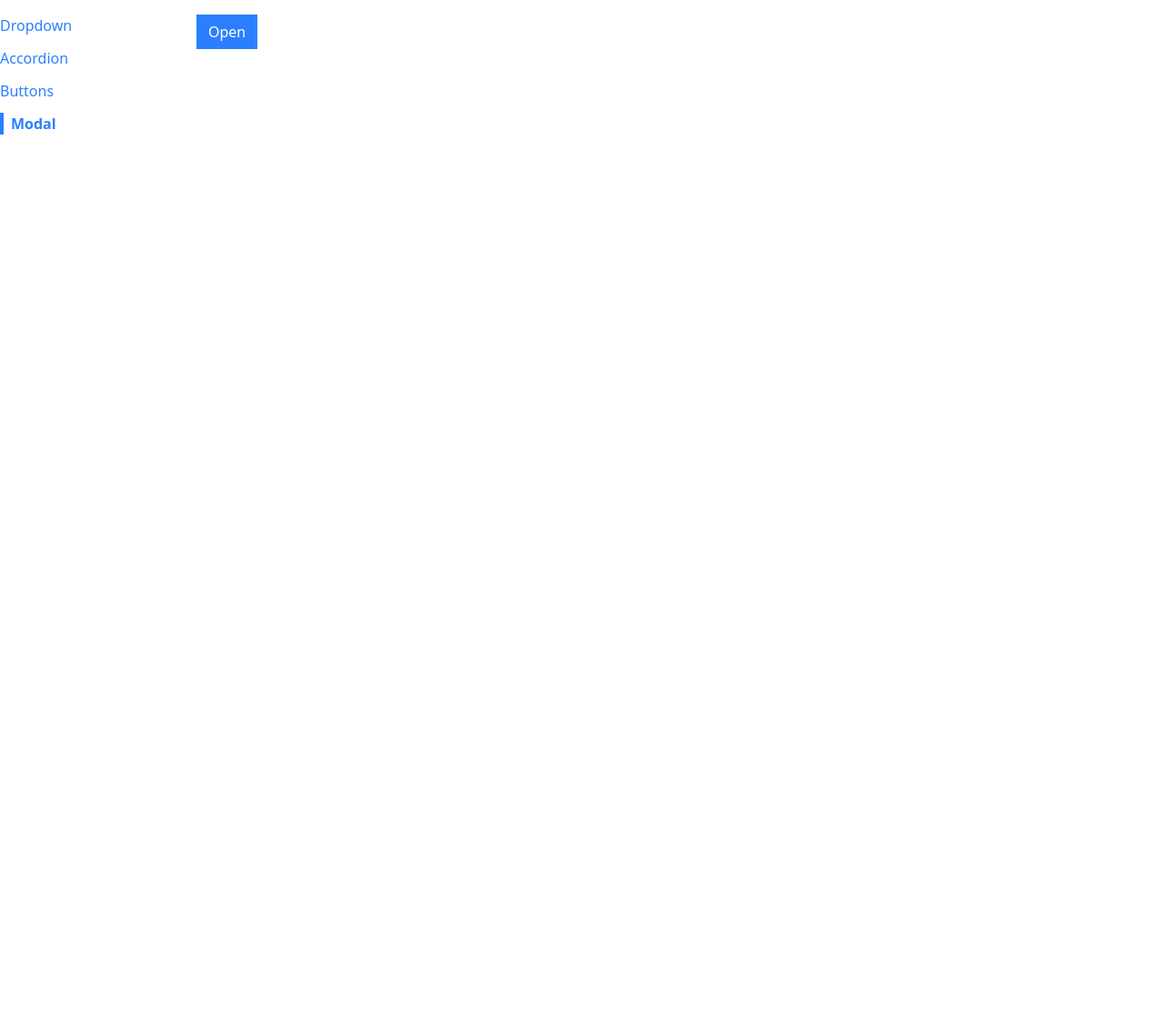
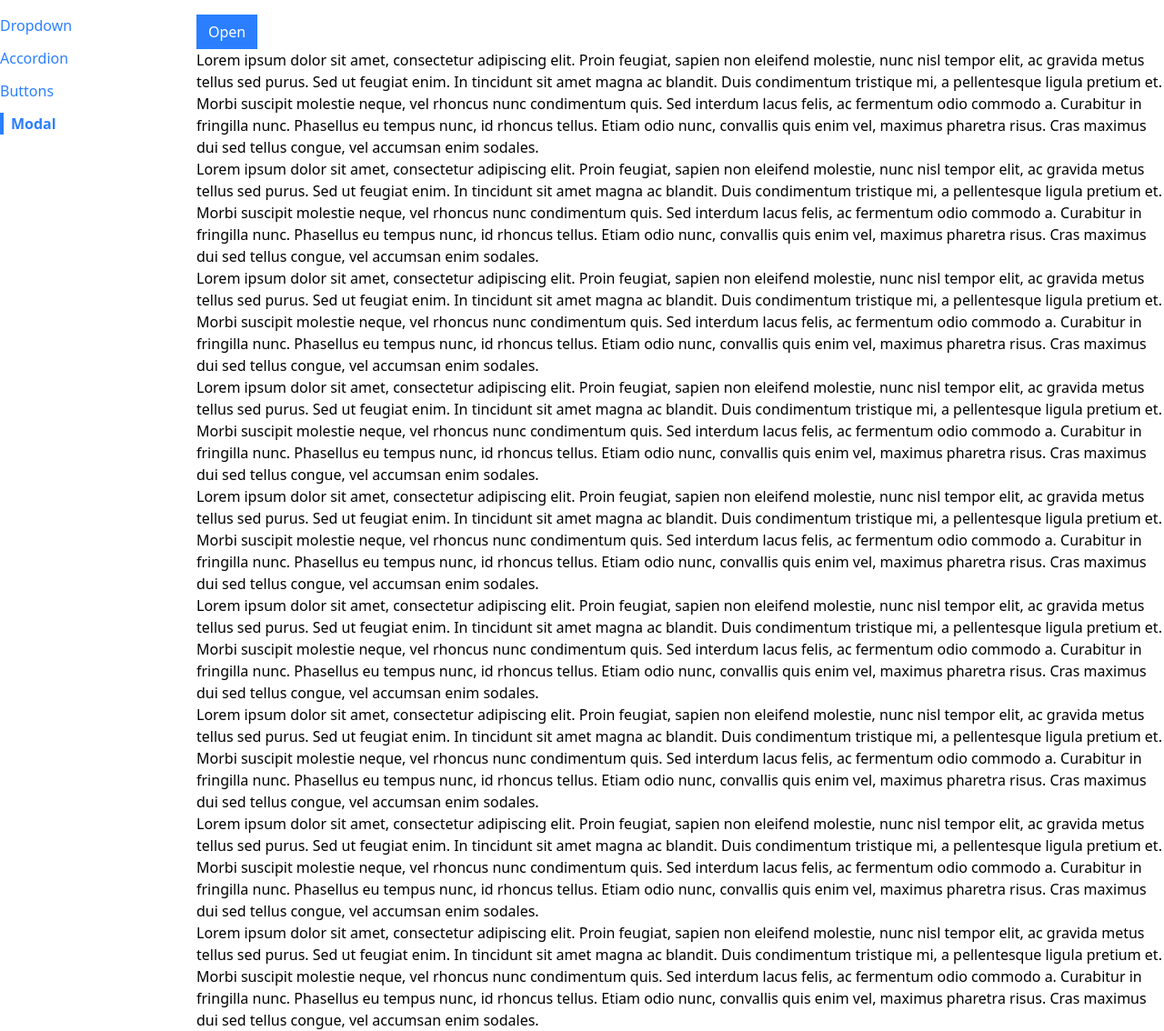
Before and after one commit to MahmoudFawzyHelmy/comps, a React (Vite) app: page /modal in a window 1280 px wide. Shown: the whole page at 91% size. Before the commit the page ends 800 px from the top, so only its background shows below. Built offline with nearby package versions, Linux system fonts and the light colour scheme.

Commit message:
final update for modal

```diff
--- a/src/components/Modal.js
+++ b/src/components/Modal.js
@@ -1,14 +1,23 @@
 import ReactDOM from "react-dom";
-import Button from "./Button";
+
+import { useEffect } from "react";
 
 export default function Modal({ onClose  , children , actionBar }) {
+  useEffect(() => {
+    document.body.classList.add("overflow-hidden");
+
+    return () => {
+      document.body.classList.remove("overflow-hidden");
+    };
+  }, []);
+
   return ReactDOM.createPortal(
     <div>
       <div
-        className="absolute inset-0 bg-gray-300 opacity-80"
+        className="fixed inset-0 bg-gray-300 opacity-80"
         onClick={onClose}
       ></div>
-      <div className="absolute inset-40 p-10 bg-white">
+      <div className="fixed inset-40 p-10 bg-white">
         <div className="flex flex-col justify-between h-full">
           {children}
           <div  className="flex justify-end"> {actionBar}</div>
--- a/src/pages/ModalPage.js
+++ b/src/pages/ModalPage.js
@@ -1,9 +1,10 @@
-import { useState } from "react";
+import {  useState } from "react";
 import Button from "../components/Button";
 import Modal from "../components/Modal";
 
 export default function ModalPage() {
   const [showModal, setShowModal] = useState(false);
+
   const handleClick = () => {
     setShowModal(true);
   };
@@ -16,10 +17,116 @@ export default function ModalPage() {
         Open
       </Button>
       {showModal && (
-        <Modal onClose={handleClose} actionBar={<Button primary onClick={handleClose}>I Accept</Button>}>
+        <Modal
+          onClose={handleClose}
+          actionBar={
+            <Button primary onClick={handleClose}>
+              I Accept
+            </Button>
+          }
+        >
           <p> here is an important agreement for u to accept</p>
         </Modal>
       )}
+      <p>
+        Lorem ipsum dolor sit amet, consectetur adipiscing elit. Proin feugiat,
+        sapien non eleifend molestie, nunc nisl tempor elit, ac gravida metus
+        tellus sed purus. Sed ut feugiat enim. In tincidunt sit amet magna ac
+        blandit. Duis condimentum tristique mi, a pellentesque ligula pretium
+        et. Morbi suscipit molestie neque, vel rhoncus nunc condimentum quis.
+        Sed interdum lacus felis, ac fermentum odio commodo a. Curabitur in
+        fringilla nunc. Phasellus eu tempus nunc, id rhoncus tellus. Etiam odio
+        nunc, convallis quis enim vel, maximus pharetra risus. Cras maximus dui
+        sed tellus congue, vel accumsan enim sodales.
+      </p>
+      <p>
+        Lorem ipsum dolor sit amet, consectetur adipiscing elit. Proin feugiat,
+        sapien non eleifend molestie, nunc nisl tempor elit, ac gravida metus
+        tellus sed purus. Sed ut feugiat enim. In tincidunt sit amet magna ac
+        blandit. Duis condimentum tristique mi, a pellentesque ligula pretium
+        et. Morbi suscipit molestie neque, vel rhoncus nunc condimentum quis.
+        Sed interdum lacus felis, ac fermentum odio commodo a. Curabitur in
+        fringilla nunc. Phasellus eu tempus nunc, id rhoncus tellus. Etiam odio
+        nunc, convallis quis enim vel, maximus pharetra risus. Cras maximus dui
+        sed tellus congue, vel accumsan enim sodales.
+      </p>
+      <p>
+        Lorem ipsum dolor sit amet, consectetur adipiscing elit. Proin feugiat,
+        sapien non eleifend molestie, nunc nisl tempor elit, ac gravida metus
+        tellus sed purus. Sed ut feugiat enim. In tincidunt sit amet magna ac
+        blandit. Duis condimentum tristique mi, a pellentesque ligula pretium
+        et. Morbi suscipit molestie neque, vel rhoncus nunc condimentum quis.
+        Sed interdum lacus felis, ac fermentum odio commodo a. Curabitur in
+        fringilla nunc. Phasellus eu tempus nunc, id rhoncus tellus. Etiam odio
+        nunc, convallis quis enim vel, maximus pharetra risus. Cras maximus dui
+        sed tellus congue, vel accumsan enim sodales.
+      </p>
+      <p>
+        Lorem ipsum dolor sit amet, consectetur adipiscing elit. Proin feugiat,
+        sapien non eleifend molestie, nunc nisl tempor elit, ac gravida metus
+        tellus sed purus. Sed ut feugiat enim. In tincidunt sit amet magna ac
+        blandit. Duis condimentum tristique mi, a pellentesque ligula pretium
+        et. Morbi suscipit molestie neque, vel rhoncus nunc condimentum quis.
+        Sed interdum lacus felis, ac fermentum odio commodo a. Curabitur in
+        fringilla nunc. Phasellus eu tempus nunc, id rhoncus tellus. Etiam odio
+        nunc, convallis quis enim vel, maximus pharetra risus. Cras maximus dui
+        sed tellus congue, vel accumsan enim sodales.
+      </p>
+      <p>
+        Lorem ipsum dolor sit amet, consectetur adipiscing elit. Proin feugiat,
+        sapien non eleifend molestie, nunc nisl tempor elit, ac gravida metus
+        tellus sed purus. Sed ut feugiat enim. In tincidunt sit amet magna ac
+        blandit. Duis condimentum tristique mi, a pellentesque ligula pretium
+        et. Morbi suscipit molestie neque, vel rhoncus nunc condimentum quis.
+        Sed interdum lacus felis, ac fermentum odio commodo a. Curabitur in
+        fringilla nunc. Phasellus eu tempus nunc, id rhoncus tellus. Etiam odio
+        nunc, convallis quis enim vel, maximus pharetra risus. Cras maximus dui
+        sed tellus congue, vel accumsan enim sodales.
+      </p>
+      <p>
+        Lorem ipsum dolor sit amet, consectetur adipiscing elit. Proin feugiat,
+        sapien non eleifend molestie, nunc nisl tempor elit, ac gravida metus
+        tellus sed purus. Sed ut feugiat enim. In tincidunt sit amet magna ac
+        blandit. Duis condimentum tristique mi, a pellentesque ligula pretium
+        et. Morbi suscipit molestie neque, vel rhoncus nunc condimentum quis.
+        Sed interdum lacus felis, ac fermentum odio commodo a. Curabitur in
+        fringilla nunc. Phasellus eu tempus nunc, id rhoncus tellus. Etiam odio
+        nunc, convallis quis enim vel, maximus pharetra risus. Cras maximus dui
+        sed tellus congue, vel accumsan enim sodales.
+      </p>
+      <p>
+        Lorem ipsum dolor sit amet, consectetur adipiscing elit. Proin feugiat,
+        sapien non eleifend molestie, nunc nisl tempor elit, ac gravida metus
+        tellus sed purus. Sed ut feugiat enim. In tincidunt sit amet magna ac
+        blandit. Duis condimentum tristique mi, a pellentesque ligula pretium
+        et. Morbi suscipit molestie neque, vel rhoncus nunc condimentum quis.
+        Sed interdum lacus felis, ac fermentum odio commodo a. Curabitur in
+        fringilla nunc. Phasellus eu tempus nunc, id rhoncus tellus. Etiam odio
+        nunc, convallis quis enim vel, maximus pharetra risus. Cras maximus dui
+        sed tellus congue, vel accumsan enim sodales.
+      </p>
+      <p>
+        Lorem ipsum dolor sit amet, consectetur adipiscing elit. Proin feugiat,
+        sapien non eleifend molestie, nunc nisl tempor elit, ac gravida metus
+        tellus sed purus. Sed ut feugiat enim. In tincidunt sit amet magna ac
+        blandit. Duis condimentum tristique mi, a pellentesque ligula pretium
+        et. Morbi suscipit molestie neque, vel rhoncus nunc condimentum quis.
+        Sed interdum lacus felis, ac fermentum odio commodo a. Curabitur in
+        fringilla nunc. Phasellus eu tempus nunc, id rhoncus tellus. Etiam odio
+        nunc, convallis quis enim vel, maximus pharetra risus. Cras maximus dui
+        sed tellus congue, vel accumsan enim sodales.
+      </p>
+      <p>
+        Lorem ipsum dolor sit amet, consectetur adipiscing elit. Proin feugiat,
+        sapien non eleifend molestie, nunc nisl tempor elit, ac gravida metus
+        tellus sed purus. Sed ut feugiat enim. In tincidunt sit amet magna ac
+        blandit. Duis condimentum tristique mi, a pellentesque ligula pretium
+        et. Morbi suscipit molestie neque, vel rhoncus nunc condimentum quis.
+        Sed interdum lacus felis, ac fermentum odio commodo a. Curabitur in
+        fringilla nunc. Phasellus eu tempus nunc, id rhoncus tellus. Etiam odio
+        nunc, convallis quis enim vel, maximus pharetra risus. Cras maximus dui
+        sed tellus congue, vel accumsan enim sodales.
+      </p>
     </div>
   );
 }
```
